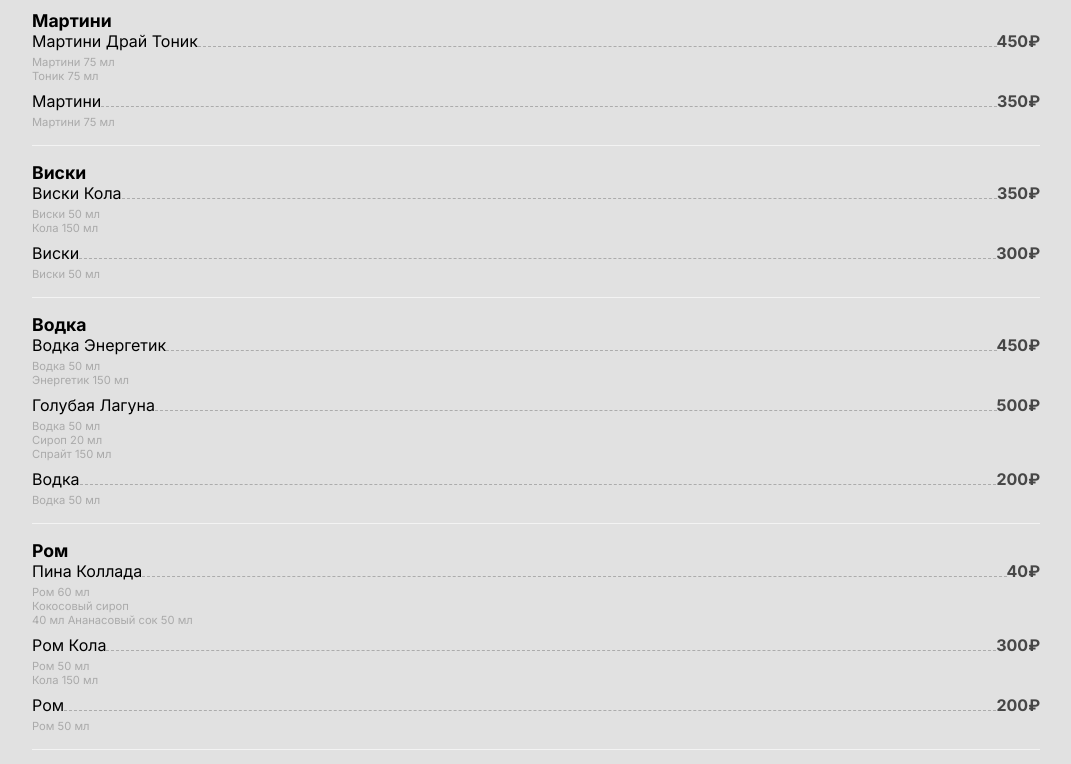
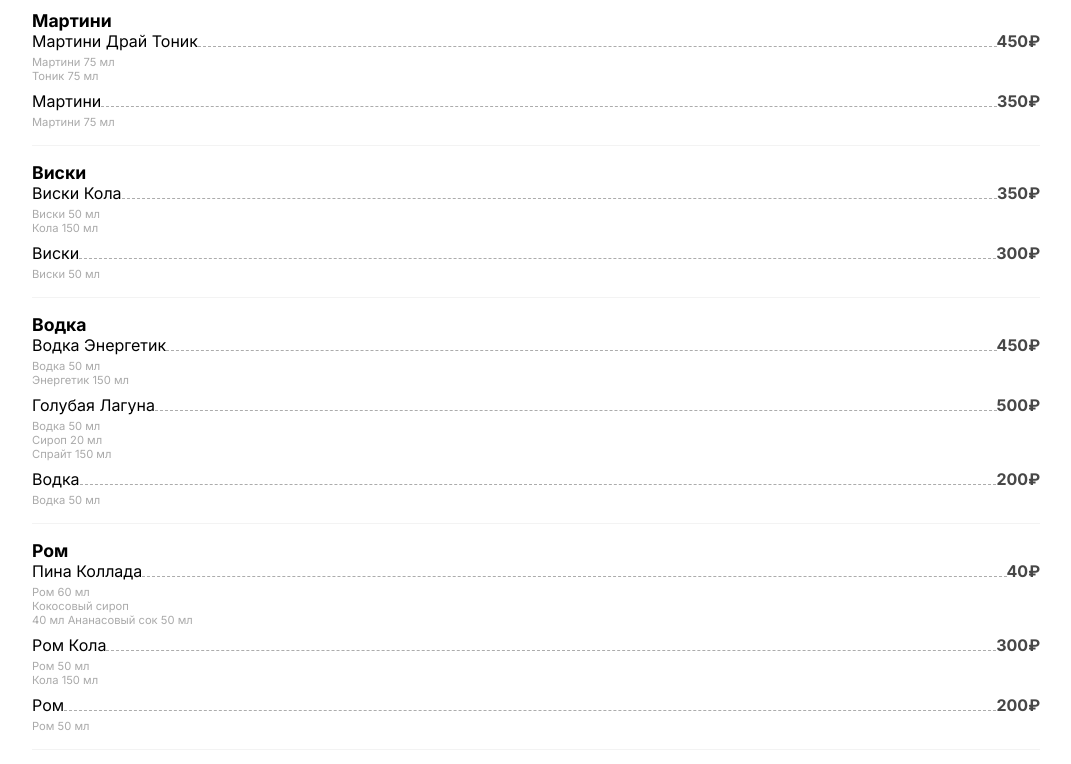
Before and after one commit to rolk5/rn, a plain HTML site: page index.html in a window 1280 px wide. Shown: the part 320-1084 px from the top of the page, without its empty margins (104-1175 px from the left). Drawn offline with Linux system fonts and the light colour scheme.

Commit message:
Update style.css

```diff
--- a/style.css
+++ b/style.css
@@ -110,7 +110,7 @@ h2 {
 
 body {
     padding: 20px 10%;
-    background-color: rgb(225, 225, 225);
+    background-color: rgb(255, 255, 255);
 }
 
 
```
